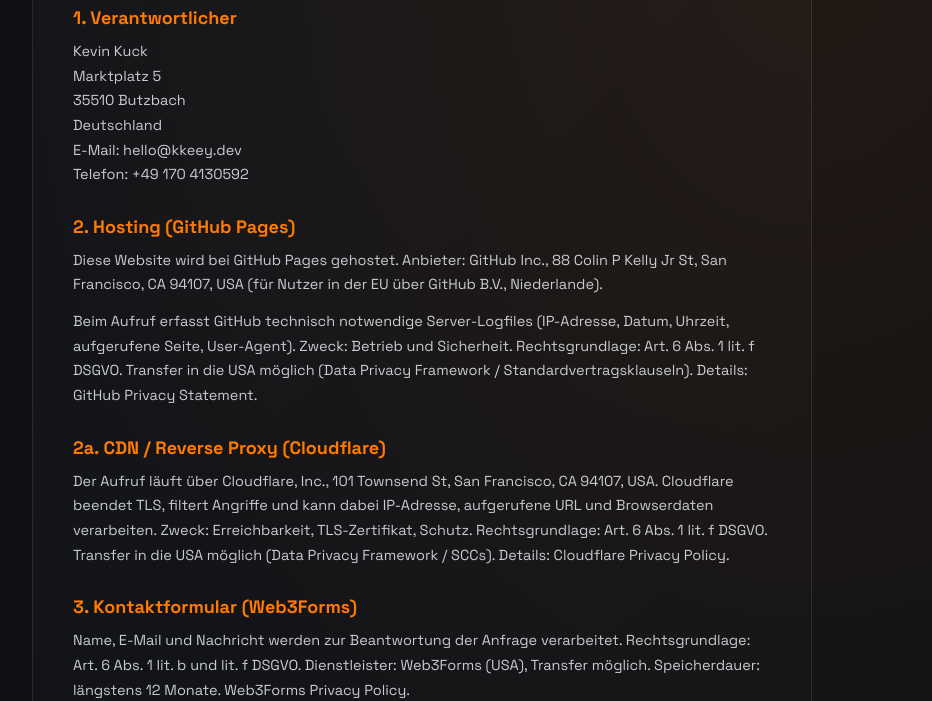
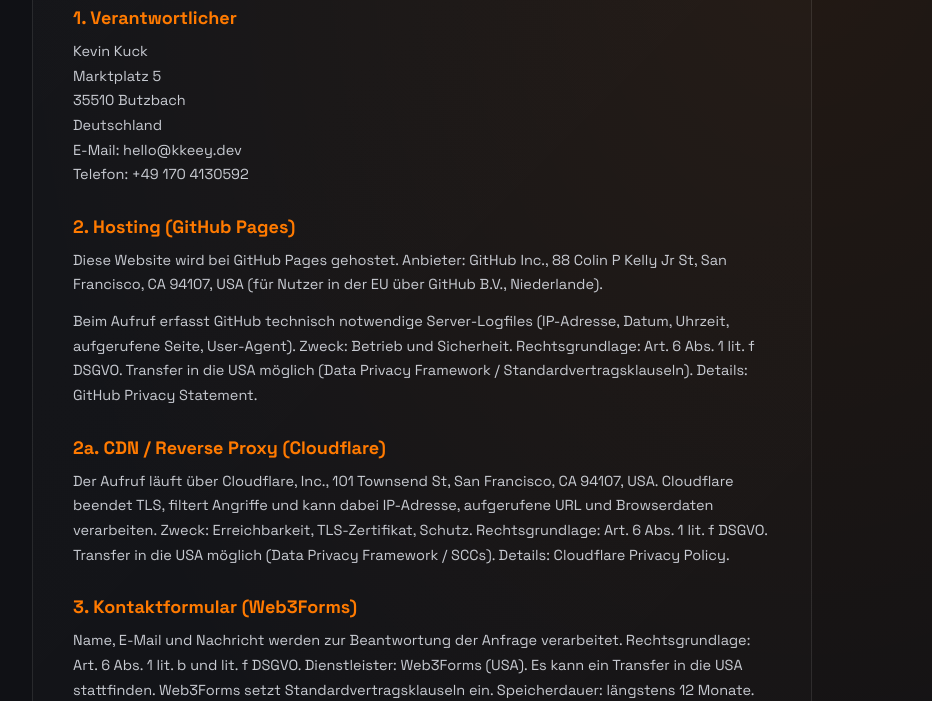
Before and after one commit to KKEEY92/CV_KKEEY, a website: page datenschutz.html in a window 1280 px wide. Shown: the part 251-952 px from the top of the page, without its empty margins (218-1150 px from the left). Drawn offline with Linux system fonts and the light colour scheme.

Commit message:
Clarify Web3Forms third-country transfer

```diff
--- a/datenschutz.html
+++ b/datenschutz.html
@@ -31,7 +31,7 @@
       <h2>2a. CDN / Reverse Proxy (Cloudflare)</h2>
       <p>Der Aufruf läuft über Cloudflare, Inc., 101 Townsend St, San Francisco, CA 94107, USA. Cloudflare beendet TLS, filtert Angriffe und kann dabei IP-Adresse, aufgerufene URL und Browserdaten verarbeiten. Zweck: Erreichbarkeit, TLS-Zertifikat, Schutz. Rechtsgrundlage: Art. 6 Abs. 1 lit. f DSGVO. Transfer in die USA möglich (Data Privacy Framework / SCCs). Details: <a href="https://www.cloudflare.com/privacypolicy/" target="_blank" rel="noopener">Cloudflare Privacy Policy</a>.</p>
       <h2>3. Kontaktformular (Web3Forms)</h2>
-      <p>Name, E-Mail und Nachricht werden zur Beantwortung der Anfrage verarbeitet. Rechtsgrundlage: Art. 6 Abs. 1 lit. b und lit. f DSGVO. Dienstleister: Web3Forms (USA), Transfer möglich. Speicherdauer: längstens 12 Monate. <a href="https://web3forms.com/privacy" target="_blank" rel="noopener">Web3Forms Privacy Policy</a>.</p>
+      <p>Name, E-Mail und Nachricht werden zur Beantwortung der Anfrage verarbeitet. Rechtsgrundlage: Art. 6 Abs. 1 lit. b und lit. f DSGVO. Dienstleister: Web3Forms (USA). Es kann ein Transfer in die USA stattfinden. Web3Forms setzt Standardvertragsklauseln ein. Speicherdauer: längstens 12 Monate. Details: <a href="https://web3forms.com/privacy" target="_blank" rel="noopener">Web3Forms Privacy Policy</a>.</p>
       <h2>4. Direkte E-Mail</h2>
       <p>An hello@kkeey.dev oder office@kkeey.dev analog Ziffer 3.</p>
       <h2>5. Schriftarten</h2>
```
